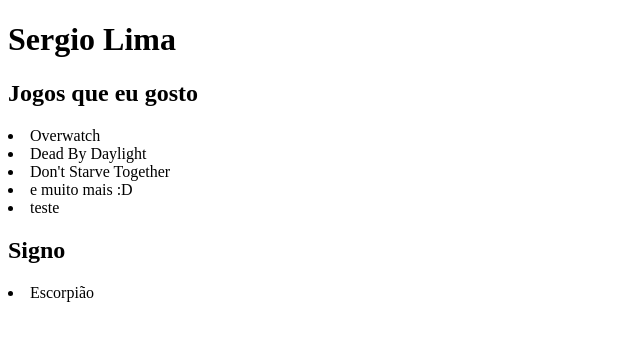
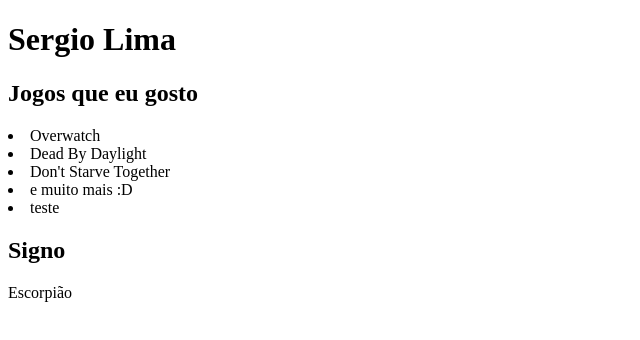
Before and after one commit to sergioh3000/My-games, a plain HTML site: page index.html in a window 1280 px wide. Shown: the full height of the page, 0-640 px from the left. Drawn offline with Linux system fonts and the light colour scheme.

Commit message:
Novo commit

```diff
--- a/index.html
+++ b/index.html
@@ -15,7 +15,8 @@
       <li>e muito mais :D</li>
       <li>teste</li>
       <h2>Signo</h2>
-      <li>Escorpião</li>
+      <p>Escorpião</p>
+
 
 </body>
 </html>
```
